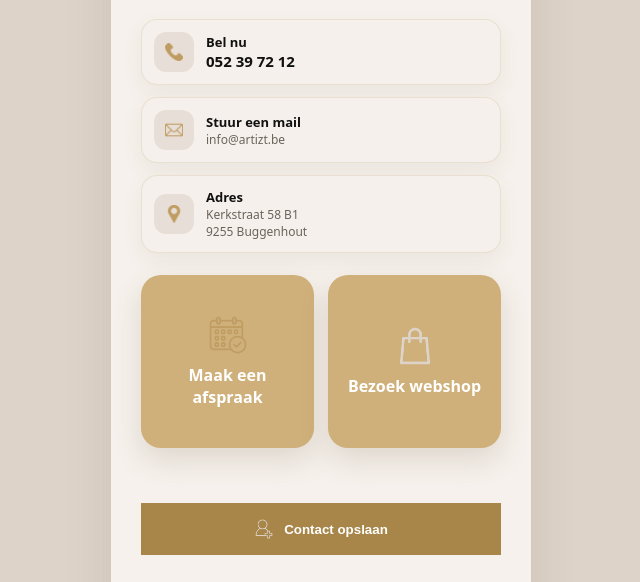
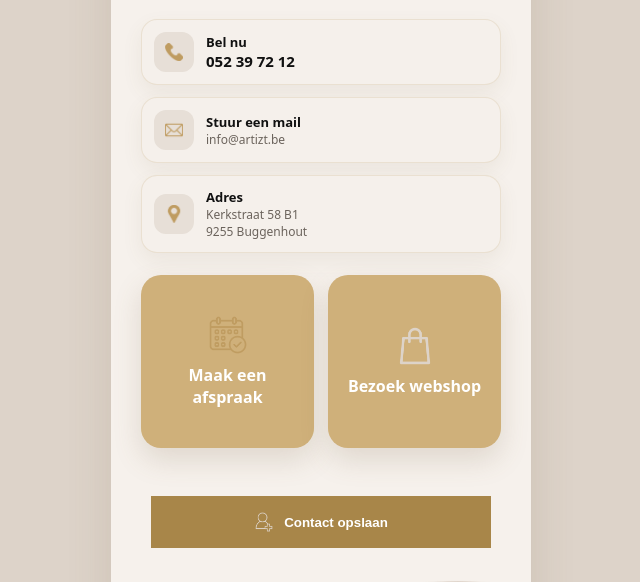
Before and after one commit to digitalevisitekaart/Artizt, a plain HTML site: page index.html in a window 1280 px wide. Shown: the part 331-913 px from the top of the page, without its empty margins (319-959 px from the left). Drawn offline with Linux system fonts and the light colour scheme.

Commit message:
Update index.html

```diff
--- a/index.html
+++ b/index.html
@@ -51,8 +51,8 @@ border-radius:var(--radius);
 box-shadow:var(--shadow);
 overflow:hidden;
 
-/* minder ruimte onderaan */
-padding:24px 18px 260px;
+/* ruimte voor zee */
+padding:24px 18px 200px;
 }
 
 /* profiel */
@@ -187,10 +187,14 @@ width:38px;
 /* CONTACT BUTTON */
 
 .save-wrap{
-max-width:360px;
+position:absolute;
 
-/* iets lager maar minder ruimte */
-margin:55px auto 0;
+/* knop net boven golven */
+left:40px;
+right:40px;
+bottom:100px;
+
+z-index:5;
 }
 
 .btn{
```
